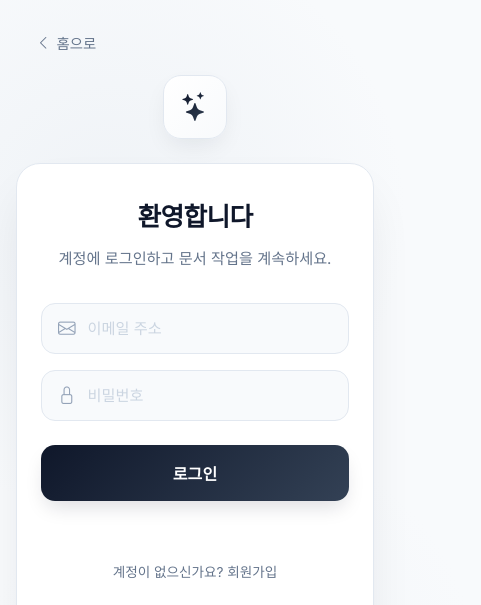
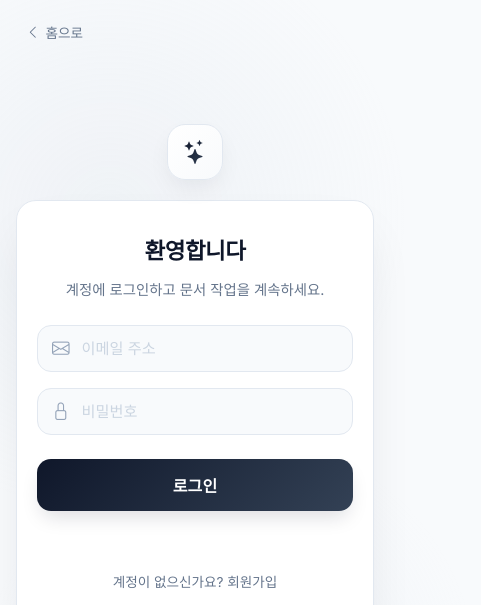
Before and after one commit to diddmstjr07/HWPAgent, a plain HTML site: page templates/login.html in a window 390 px wide. Shown: the top 605 px of the page, 481 px wide, since content can reach past the window. Drawn offline with nearby package versions, Linux system fonts and the light colour scheme.

Commit message:
Fix mobile login UI overflow and layout issues

```diff
--- a/templates/login.html
+++ b/templates/login.html
@@ -30,22 +30,23 @@
             background-color: var(--bg-deep);
             color: var(--text-main);
             font-family: 'Inter', 'Noto Sans KR', sans-serif;
-            height: 100vh;
+            min-height: 100dvh; /* Allow scrolling if content is tall */
             display: flex;
             align-items: center;
             justify-content: center;
-            overflow: hidden;
+            overflow-x: hidden;
+            overflow-y: auto; /* Enable vertical scroll */
             position: relative;
         }
 
         /* Ambient Background Effect */
         body::before {
-            content: ''; position: absolute; top: -10%; right: -5%; width: 600px; height: 600px;
+            content: ''; position: fixed; top: -10%; right: -5%; width: 600px; height: 600px;
             background: radial-gradient(circle, rgba(203, 213, 225, 0.2) 0%, transparent 70%);
             pointer-events: none; z-index: 0;
         }
         body::after {
-            content: ''; position: absolute; bottom: -10%; left: -5%; width: 500px; height: 500px;
+            content: ''; position: fixed; bottom: -10%; left: -5%; width: 500px; height: 500px;
             background: radial-gradient(circle, rgba(226, 232, 240, 0.25) 0%, transparent 70%);
             pointer-events: none; z-index: 0;
         }
@@ -56,6 +57,7 @@
             width: 100%;
             max-width: 420px;
             padding: 20px;
+            margin: auto; /* Center vertically if flex container allows */
         }
 
         .brand-logo {
@@ -244,8 +246,15 @@
         }
 
         @media (max-width: 480px) {
-            .login-container { padding: 16px; }
-            .login-card { padding: 32px 24px; }
+            body { align-items: flex-start; padding-top: 60px; } /* Start from top on mobile to avoid cut-off */
+            .login-container { padding: 16px; max-width: 100%; }
+            .login-card { padding: 32px 20px; border-radius: 20px; }
+            .brand-logo { width: 56px; height: 56px; font-size: 1.5rem; margin-bottom: 20px; }
+            .login-title { font-size: 1.4rem; }
+            .login-desc { font-size: 0.9rem; margin-bottom: 24px; }
+            .input-field { padding: 12px 14px; }
+            .btn-primary { padding: 14px; }
+            .home-link { top: 16px; left: 16px; padding: 6px 10px; font-size: 0.85rem; }
         }
     </style>
 </head>
```
